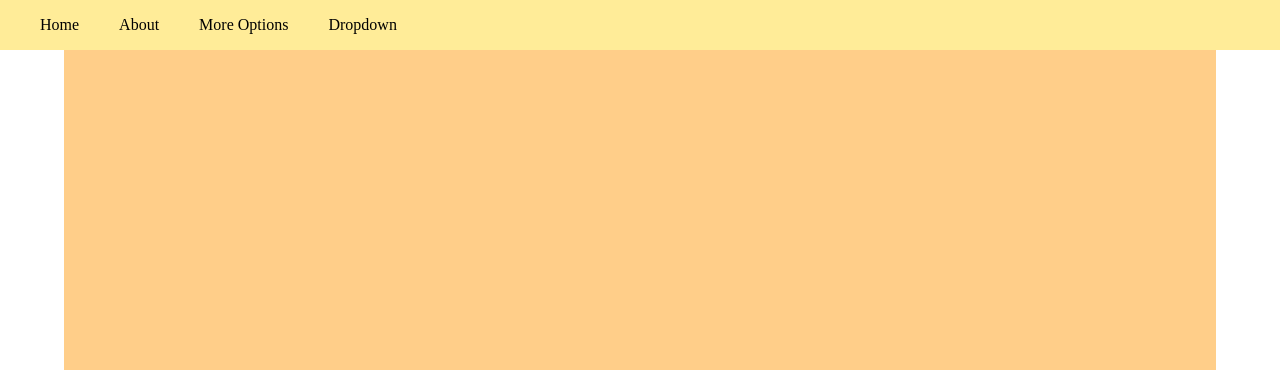
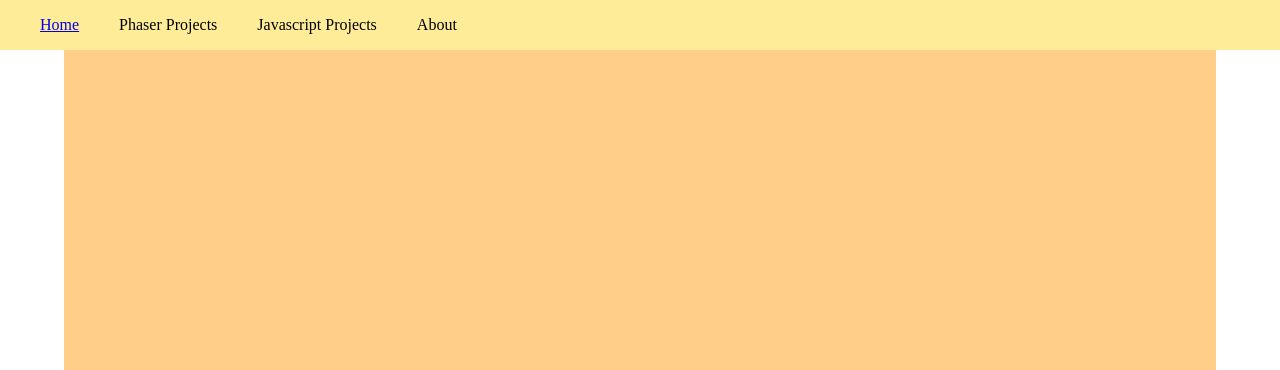
Before and after one commit to D-Parkinson1/hello-world, a website: page public/index.html in a window 1280 px wide. Shown: the top 370 px of the page. Drawn offline with Linux system fonts and the light colour scheme.

Commit message:
Updated list items for navbar

```diff
--- a/public/index.html
+++ b/public/index.html
@@ -7,10 +7,10 @@
     <header>
       <nav>
         <li id="navList">
-          <ul>Home</ul>
-          <ul>About</ul>
-          <ul>More Options</ul>
-          <ul>Dropdown</ul>
+          <ul><a href="test">Home</a></ul>
+          <ul>Phaser Projects</ul>
+          <ul>Javascript Projects</ul>
+          <ul id="right-nav">About</ul>
         </li>
       </nav>
     </header>
@@ -22,7 +22,6 @@
     <p>
       This is a website that will be changed just to learn git.
     </p>
-
     </main>
   </body>
 </html>
```
